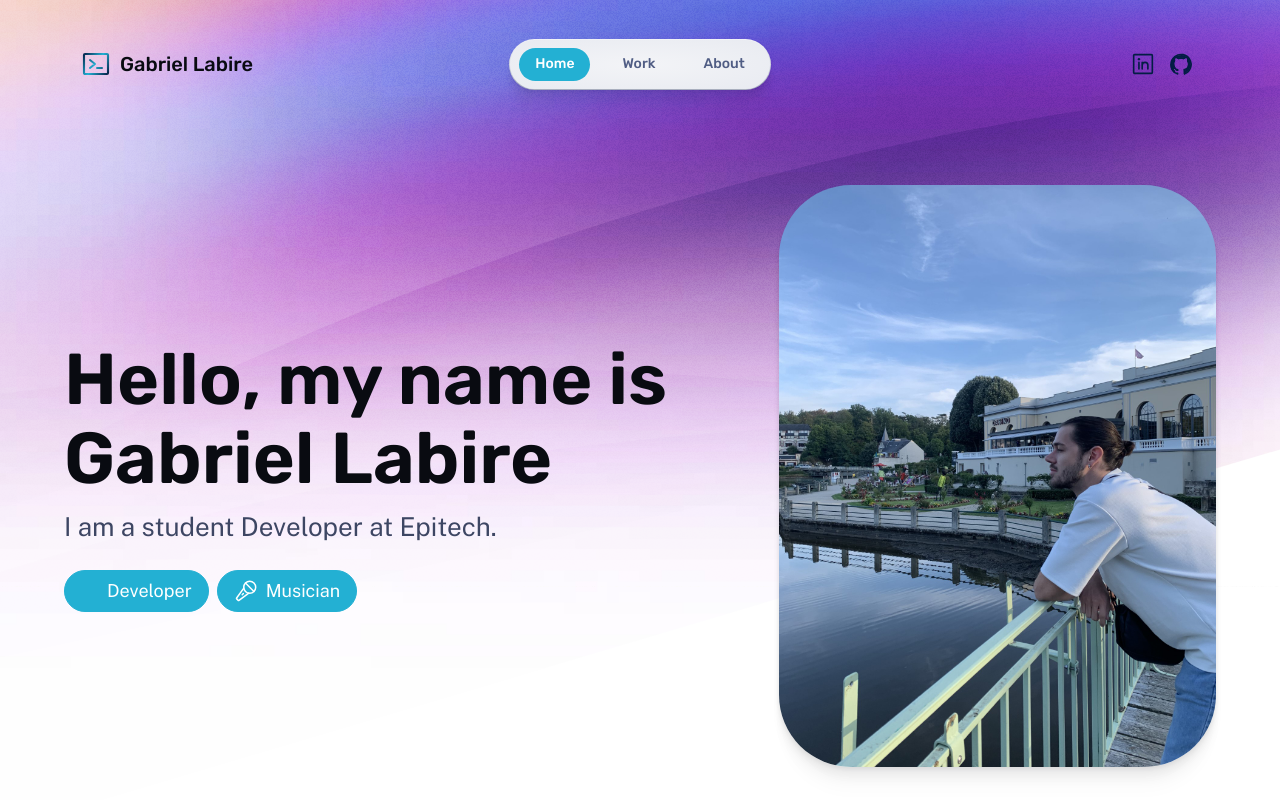
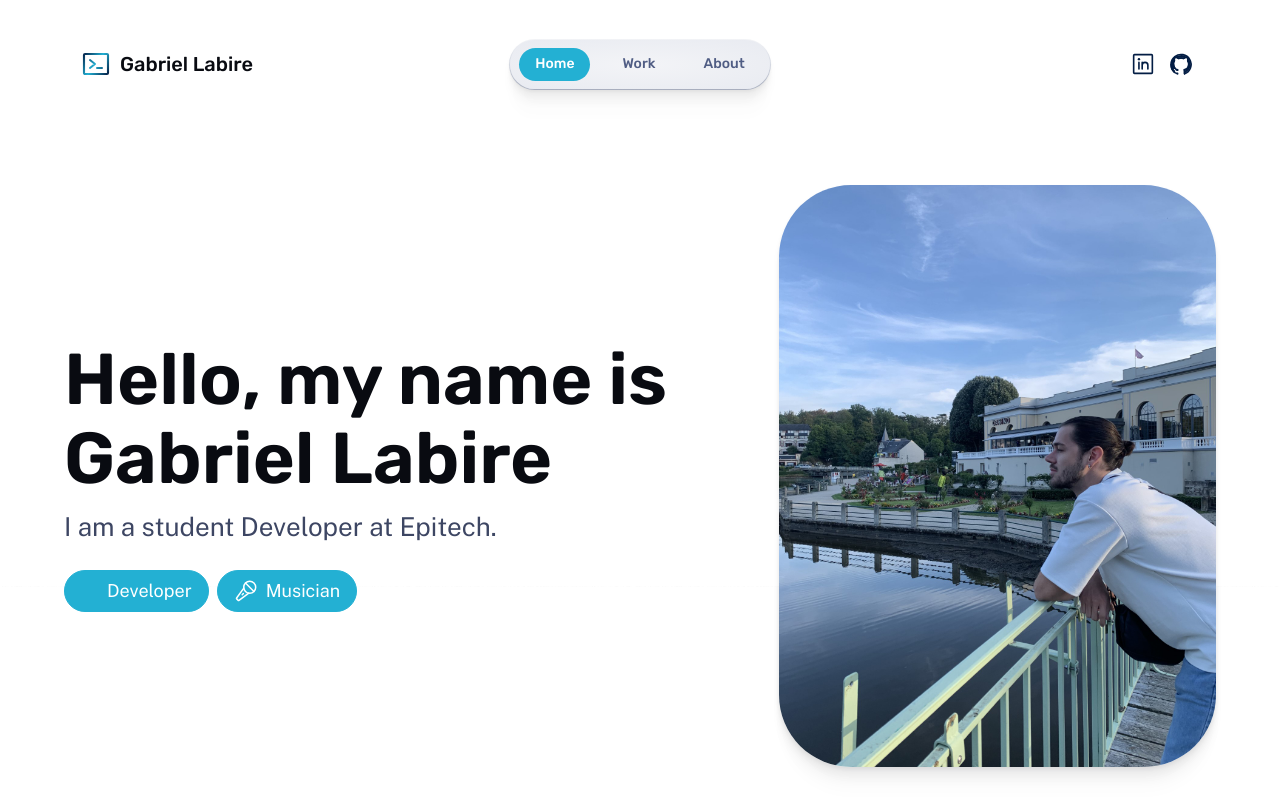
Before and after one commit to gabriellbbrr/gabriellbbrr.github.io, an Astro site: page / in a window 1280 px wide. Built offline with nearby package versions, Linux system fonts and the light colour scheme; Astro itself is replaced by a stand-in of ours; some icons are missing.

Commit message:
fix color white

```diff
--- a/src/layouts/BaseLayout.astro
+++ b/src/layouts/BaseLayout.astro
@@ -36,8 +36,7 @@ const { title, description } = Astro.props;
     <style>
       :root {
         --_placeholder-bg: linear-gradient(transparent, transparent);
-        --bg-image-main: url("/assets/backgrounds/bg-main-light-800w.jpg");
-        --bg-image-main-curves: url("/assets/backgrounds/bg-main-light.svg");
+
         --bg-image-subtle-1: var(--_placeholder-bg);
         --bg-image-subtle-2: var(--_placeholder-bg);
         --bg-image-footer: var(--_placeholder-bg);
```
